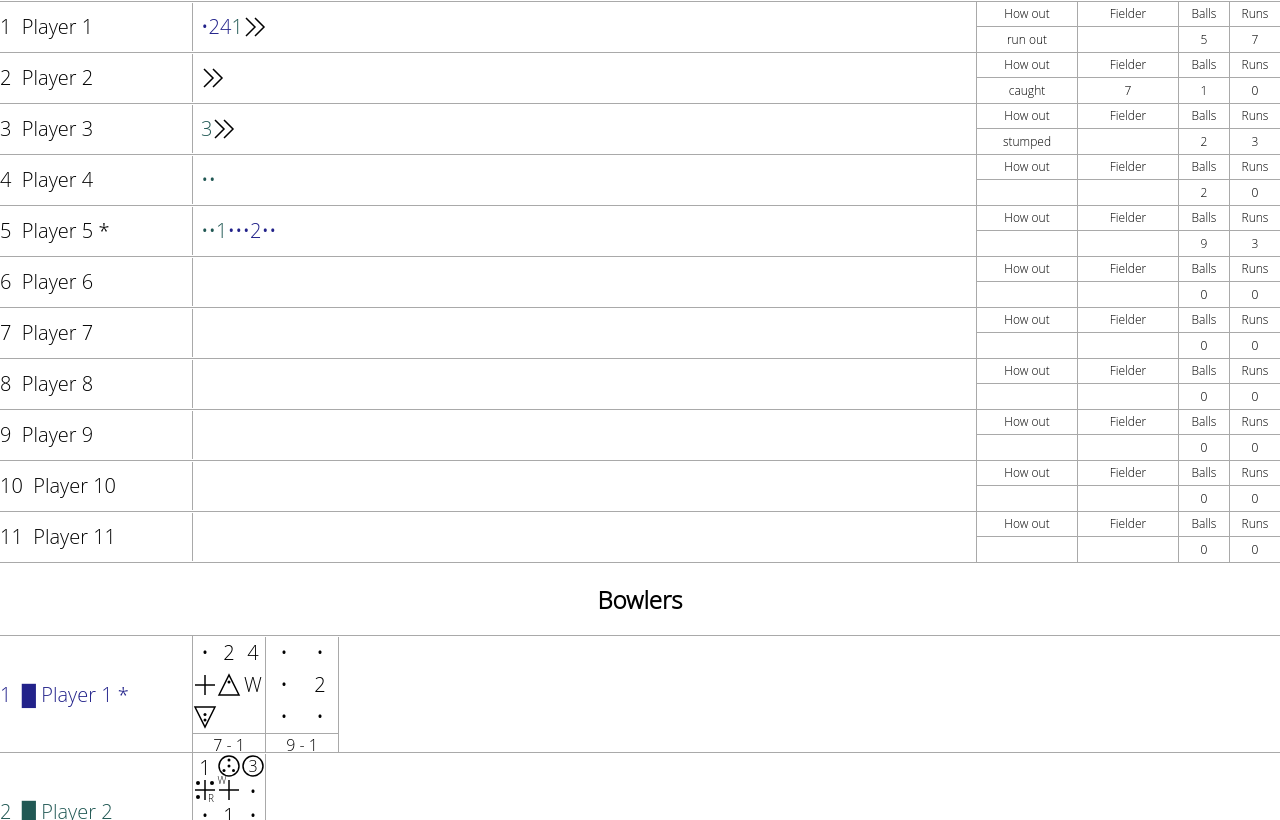
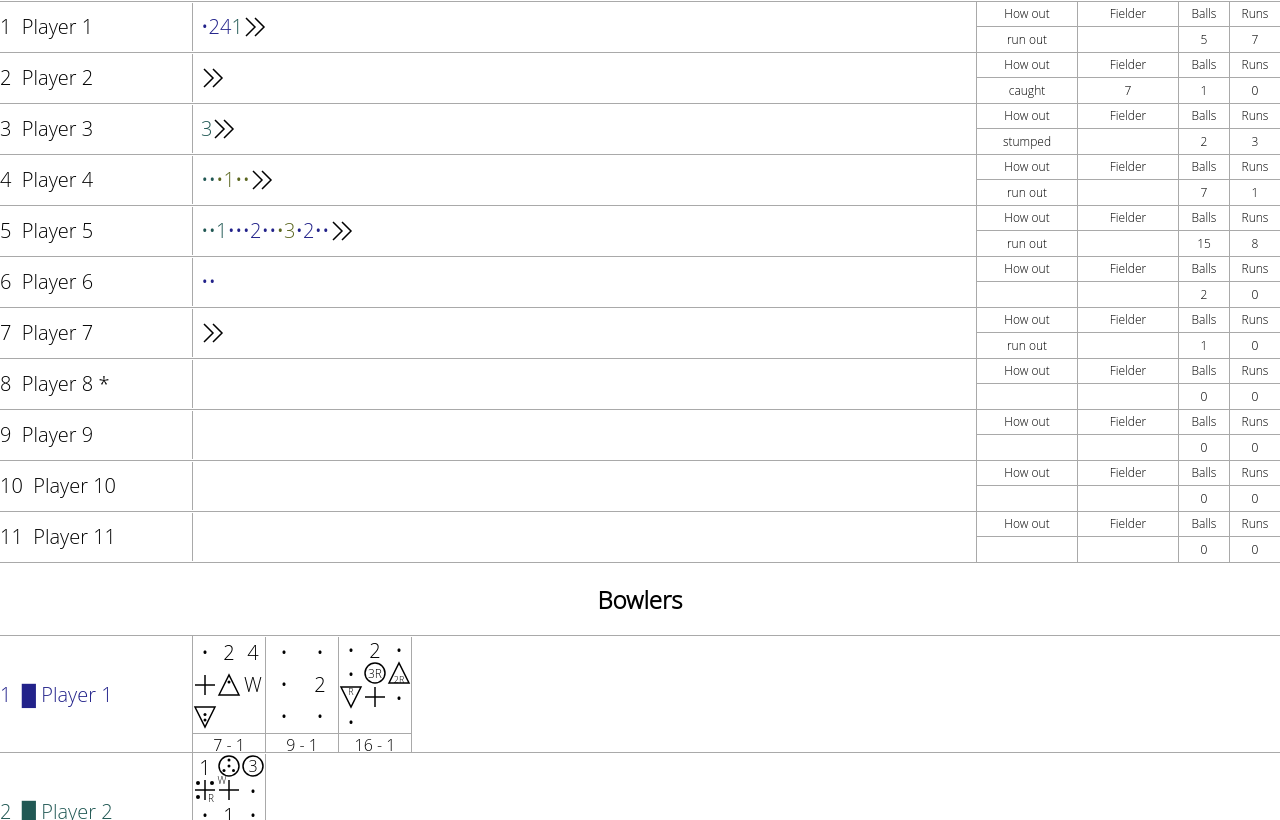
Before and after one commit to effortnottalent/cricket-scorer-app, a React (Create React App) app: page / in a window 1280 px wide. Shown: the part 620-1440 px from the top of the page. Built offline with nearby package versions, Linux system fonts and the light colour scheme.

Commit message:
runouts for no-balls, byes and leg byes now work

```diff
--- a/src/App.css
+++ b/src/App.css
@@ -170,19 +170,26 @@ body {
   font-size: 16px;
   transform: translate(-50%, -50%);
 }
-.bye-hit {
+.no-ball-run-out {
   position: absolute;
   top: 50%;
   left: 50%;
   font-size: 12px;
-  transform: translate(-50%, -20%);
+  transform: translate(-50%, -50%);
 }
-.leg-bye-hit {
+.bye-run-out {
   position: absolute;
   top: 50%;
   left: 50%;
-  font-size: 12px;
-  transform: translate(-50%, -100%);
+  font-size: 9px;
+  transform: translate(-50%, 0%);
+}
+.leg-bye-run-out {
+  position: absolute;
+  top: 50%;
+  left: 50%;
+  font-size: 9px;
+  transform: translate(-50%, -90%);
 }
 .run {
   margin: auto;
--- a/src/App.js
+++ b/src/App.js
@@ -87,6 +87,57 @@ const initialEvents = [{
   runs: 0
 }, {
   runs: 0
+}, {
+  overCalled: true,
+  newBowlerId: 2
+}, {
+  runs: 0
+}, {
+  runs: 1
+}, {
+  runs: 0
+}, {
+  runs: 3
+}, {
+  runs: 0
+}, {
+  runs: 0
+}, {
+  overCalled: true
+}, {
+  runs: 0
+}, {
+  runs: 2
+}, {
+  runs: 0
+}, {
+  runs: 0
+}, {
+  extra: 'no-ball',
+  runs: 3,
+  wicket: {
+    type: 'run out'
+  }
+}, {
+  extra: 'bye',
+  runs: 2,
+  wicket: {
+    type: 'run out'
+  }
+},  {
+  extra: 'leg bye',
+  runs: 1,
+  wicket: {
+    type: 'run out'
+  }
+}, {
+  extra: 'wide'
+}, {
+  runs: 0
+}, {
+  runs: 0
+}, {
+  overCalled: true
 }];
 
 const initialPlayers = [
--- a/src/Scorebook.js
+++ b/src/Scorebook.js
@@ -8,7 +8,8 @@ import {
     calculateExtrasBreakdown,
     calculateRunsNotIncludingExtras,
     calculateBallsFaced,
-    calculateRunsAgainstBowler
+    groupEventsByOver,
+    calculateCumulativeOverSummaries
 } from './scoreCalculations.js';
 import { enrichEvents } from './scoreCalculations.js';
 
@@ -94,11 +95,6 @@ export default function Scorebook({ players, onChangePlayer, events }) {
         </div>
     );
 }
-
-const groupEventsByOver = (events) => events.reduce((acc, event) => {
-    event.ball === 0 ? acc.push([ event ]) : acc[acc.length - 1].push(event);
-    return acc;
-}, []);
 
 function OverByOverSummary({ events }) {
     const eventsByOver = groupEventsByOver(events);
@@ -309,16 +305,7 @@ function BatterLog({ events }) {
 
 function BowlerLog({ events }) {
     const eventsByOver = groupEventsByOver(events);
-    const overSummaries = eventsByOver.map(overEvents => ({
-        runs: calculateRunsAgainstBowler(overEvents),
-        wickets: overEvents.reduce((acc, event) => acc += event.wicket ? 1 : 0, 0)
-    }));
-    const cumulativeOverSummaries = overSummaries.map((_, index) =>
-        overSummaries.slice(0, index + 1).reduce((acc, os) => ({
-            runs: acc.runs += os.runs,
-            wickets: acc.wickets += os.wickets
-        }), { runs: 0, wickets: 0 })
-    );
+    const cumulativeOverSummaries = calculateCumulativeOverSummaries(events);
     return (
         <div className='bowler-log'>
             {eventsByOver.map((overEvents, index) =>
@@ -448,12 +435,12 @@ const runDotByeSetPoints = [
     [ 0, 1, 2, 3 ]
 ];
 
-const ByeGlyph = ({runs, isLeg}) => (
+const ByeGlyph = ({runs, isLeg, isRunOut}) => (
     <GlyphContainer>
         <svg className={(isLeg ? 'leg-' : '') + 'bye-' + runs} viewBox="0 0 96 96">
             <g {...(isLeg ? {transform: 'rotate(180 48 48)'} : {})}>
                 <path d="M8,88l40-80l40,80h-80Z" fill="none" stroke="#000" strokeWidth="6"/>
-                {[...Array(runs)].map((_, i) =>
+                {!isRunOut && [...Array(runs)].map((_, i) =>
                     <RunDotGlyph
                         radius={6}
                         point={runDotByePoints[runDotByeSetPoints[runs - 1][i]]}
@@ -461,14 +448,19 @@ const ByeGlyph = ({runs, isLeg}) => (
                 )}
             </g>
         </svg>
+        {isRunOut &&
+        <span className={'run ' + (isLeg ? 'leg-' : '') + 'bye-run-out'}>
+            {runs !== 1 ? runs : ''}R
+        </span>
+        }
     </GlyphContainer>
 );
 
-const NoBallGlyph = ({runs, isHit}) => (
+const NoBallGlyph = ({runs, isHit, isRunOut}) => (
     <GlyphContainer>
         <svg className={(isHit ? 'hit-' : '') + 'no-ball-' + runs} viewBox="0 0 96 96">
             <ellipse rx="40" ry="40" transform="translate(48 48)" fill="none" stroke="#000" strokeWidth="6"/>
-            {!isHit && [...Array(runs)].map((_, i) =>
+            {!isHit && !isRunOut && [...Array(runs)].map((_, i) =>
                     <RunDotGlyph
                         radius={6}
                         point={runDotNoBallPoints[runDotByeSetPoints[runs - 1][i]]}
@@ -478,6 +470,11 @@ const NoBallGlyph = ({runs, isHit}) => (
         {isHit &&
         <span className='run hit-no-ball'>
             {runs}
+        </span>
+        }
+        {isRunOut &&
+        <span className='run no-ball no-ball-run-out'>
+            {runs !== 1 ? runs : ''}R
         </span>
         }
     </GlyphContainer>
@@ -496,13 +493,25 @@ export function BallLogEntry({event, overLength, isBatter}) {
                 />
             } else if(event.extra === 'no-ball' &&
                     event.wicket.type === 'run out') {
-                return 36 + event.runs;
+                glyph = <NoBallGlyph
+                    runs={event.runs ?? 0}
+                    isRunOut={true}
+                    isHit={false}
+                />;
             } else if(event.extra === 'bye' &&
                     event.wicket.type === 'run out') {
-                return 45 + event.runs;
+                glyph = <ByeGlyph
+                    runs={event.runs ?? 0}
+                    isRunOut={true}
+                    isLeg={false}
+                />;
             } else if(event.extra === 'leg bye' &&
                     event.wicket.type === 'run out') {
-                return 48 + event.runs;
+                glyph = <ByeGlyph
+                    runs={event.runs ?? 0}
+                    isRunOut={true}
+                    isLeg={true}
+                />;
             }
         } else {
              glyph = <WicketSpan />;
--- a/src/scoreCalculations.js
+++ b/src/scoreCalculations.js
@@ -41,6 +41,9 @@ export function enrichEvents(events) {
         if((event.runs ?? 0) % 2 !== 0) {
             [onStrikeBatterId, offStrikeBatterId] = [offStrikeBatterId, onStrikeBatterId];
         }
+        if(event.newBowlerId) {
+            offBowlBowlerId = event.newBowlerId;
+        }
         if(event.overCalled) {
             over++;
             ball = 0;
@@ -53,13 +56,6 @@ export function enrichEvents(events) {
                 event.extra === 'bye' ||
                 event.extra === 'leg bye')) {
             ball++;
-        }
-        if(event.newBowlerId) {
-            if(ball === 0) {
-                onBowlBowlerId = event.newBowlerId;
-            } else {
-                offBowlBowlerId = event.newBowlerId;
-            }
         }
         return enrichedEvent;
     }).filter(event => event != null);
@@ -115,8 +111,13 @@ export const calculateBallsFaced = (events) =>
 
 export const calculateWickets = (events) =>
     events.reduce((acc, event) => acc +=
-        (event.wicket && event.wicket.type !== 'retired') ?
+        (event.wicket && event.wicket?.type !== 'retired') ?
             1 : 0, 0);
+
+export const calculateBowlerWickets = (events) =>
+    events.reduce((acc, event) => acc +=
+        (event.wicket && [ 'bowled', 'caught', 'stumped', 'lbw']
+            .includes(event.wicket.type) ? 1 : 0), 0);
 
 export function calculatePartnershipAtWicket(events, wicket) {
     const wicketEvents = events.filter(event => event.wicket);
@@ -132,6 +133,25 @@ export function getOverNumberValue(events) {
     return events[events.length -1].overCalled ?
         (lastEvent.over + 1) + '.0' :
         lastEvent.over + '.' + (lastEvent.ball + 1);
+}
+
+export const groupEventsByOver = (events) => events.reduce((acc, event) => {
+    event.ball === 0 ? acc.push([ event ]) : acc[acc.length - 1].push(event);
+    return acc;
+}, []);
+
+export function calculateCumulativeOverSummaries(events) {
+    const eventsByOver = groupEventsByOver(events);
+    const overSummaries = eventsByOver.map(overEvents => ({
+        runs: calculateRunsAgainstBowler(overEvents),
+        wickets: calculateBowlerWickets(overEvents)
+    }));
+    return overSummaries.map((_, index) =>
+        overSummaries.slice(0, index + 1).reduce((acc, os) => ({
+            runs: acc.runs += os.runs,
+            wickets: acc.wickets += os.wickets
+        }), { runs: 0, wickets: 0 })
+    );
 }
 
 export function calculateScore(events) {
```
